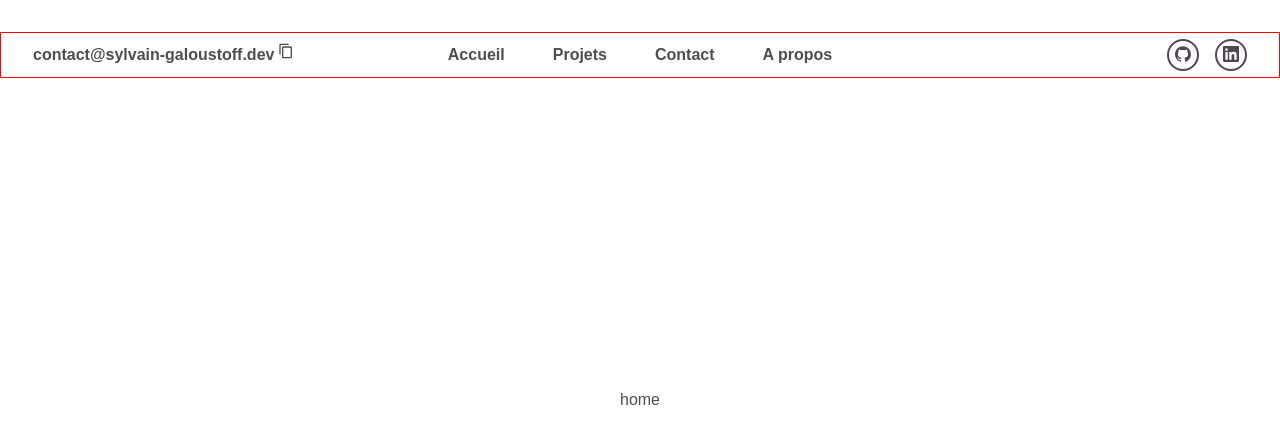
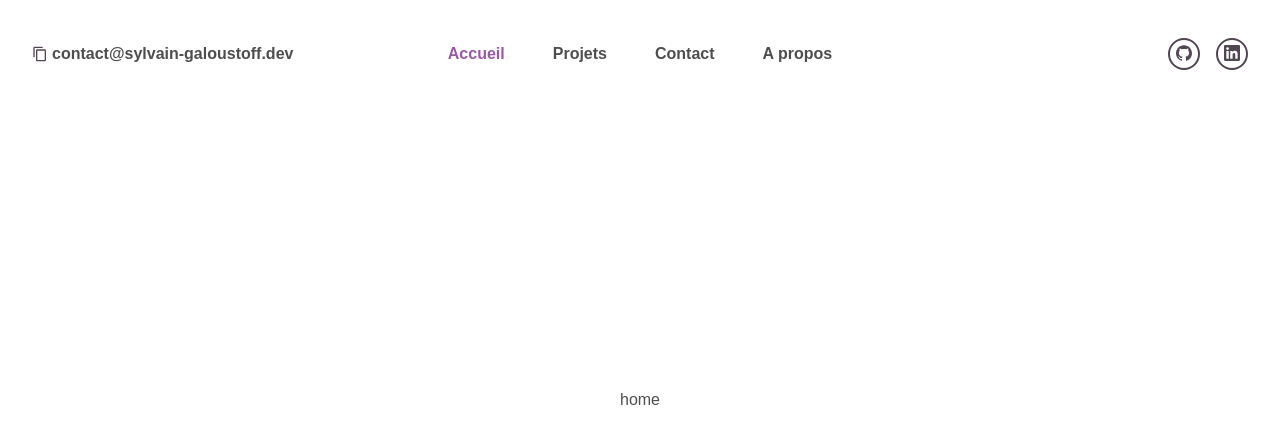
Before and after one commit to sylvain-galoustoff/my-blog, a React (Vite) app: page /accueil in a window 1280 px wide. Shown: the top 444 px of the page. Built offline with nearby package versions, Linux system fonts and the light colour scheme; what webfontloader would draw is missing.

Commit message:
mail can be copied to clipboard

```diff
--- a/src/components/mailAdress/MailAddress.tsx
+++ b/src/components/mailAdress/MailAddress.tsx
@@ -1,13 +1,29 @@
+import { useEffect, useState } from "react";
 import style from "./mailAddress.module.css";
 import { MdContentCopy } from "react-icons/md";
 
 function MailAddress() {
+  const [isCopied, setIsCopied] = useState(false);
+
+  useEffect(() => {
+    if (isCopied) {
+      setTimeout(() => {
+        setIsCopied(false);
+      }, 5000);
+    }
+  }, [isCopied]);
+
+  const handleCopy = () => {
+    navigator.clipboard.writeText("contact@sylvain-galoustoff.dev");
+    setIsCopied(true);
+  };
+
   return (
     <div id={style.mailAdress}>
+      <MdContentCopy id={style.copyIcon} onClick={handleCopy} />
       <a href="mailto:contact@sylvain-galoustoff.dev" target="_blank">
-        contact@sylvain-galoustoff.dev
+        {isCopied ? "Adresse copiée !" : "contact@sylvain-galoustoff.dev"}
       </a>
-      <MdContentCopy id={style.copyIcon} />
     </div>
   );
 }
--- a/src/components/mailAdress/mailAddress.module.css
+++ b/src/components/mailAdress/mailAddress.module.css
@@ -3,12 +3,11 @@
   left: 32px;
   font-weight: 700;
   color: var(--textTitle);
+  display: flex;
+  gap: 4px;
 }
 
 #copyIcon {
-  position: absolute;
-  top: -4px;
-  right: -20px;
   cursor: pointer;
 }
 
--- a/src/components/topbar/topbar.module.css
+++ b/src/components/topbar/topbar.module.css
@@ -4,7 +4,6 @@
   top: 0;
   left: 0;
   width: 100%;
-  border: 1px solid red;
   display: flex;
   align-items: center;
   justify-content: center;
--- a/src/styles/index.css
+++ b/src/styles/index.css
@@ -46,11 +46,11 @@ body,
 }
 
 #app.sylvain-galoustoff {
-  background-color: var(--primary);
+  background-color: rgba(153, 89, 166, .75);
 }
 
 #app.smart-home-control {
-  background-color: var(--yellow);
+  background-color: rgba(233, 166, 67, .95);
 }
 
 #app.contact {
@@ -74,4 +74,5 @@ body,
 
 a.active {
   background-color: var(--bg);
+  color: var(--primary);
 }
```
